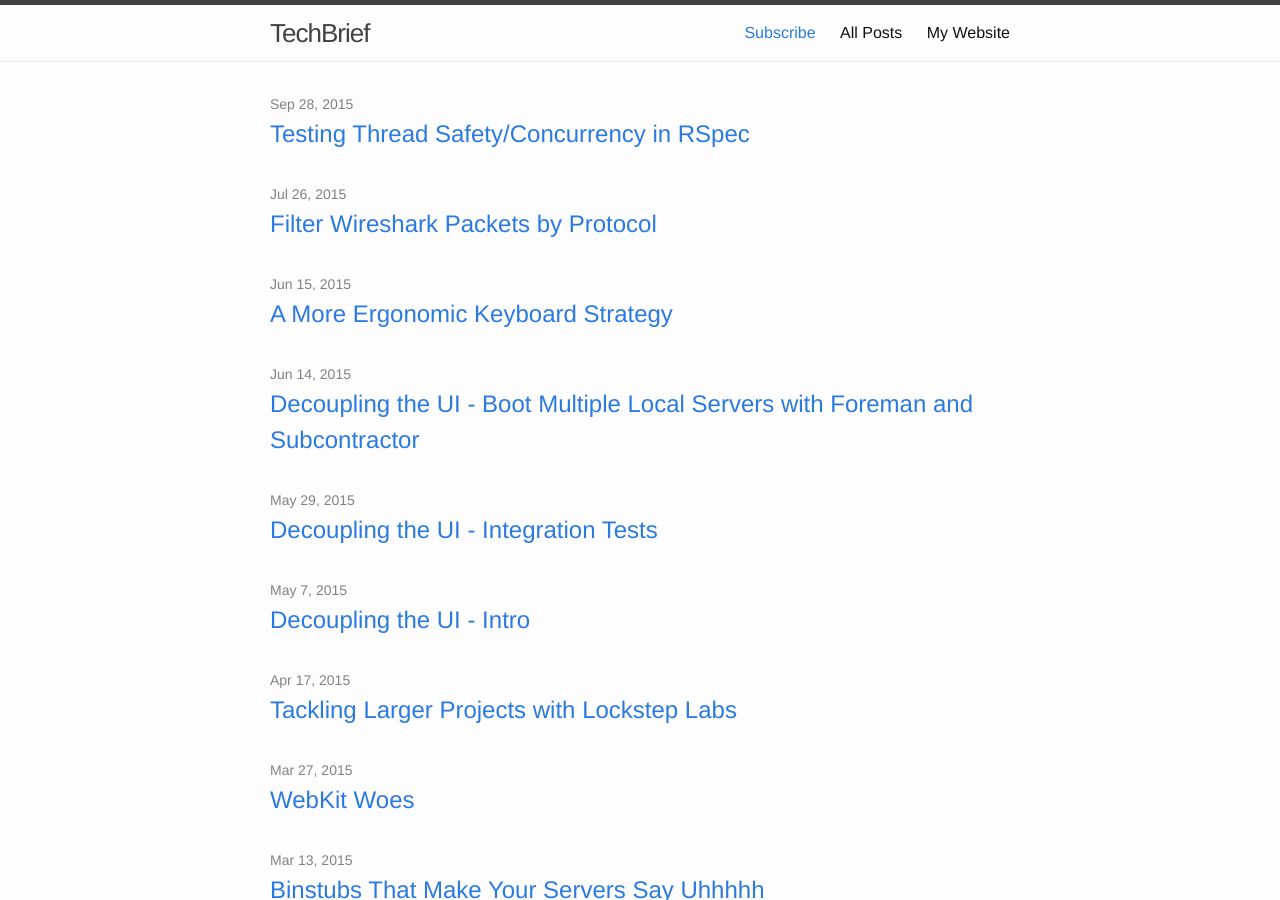
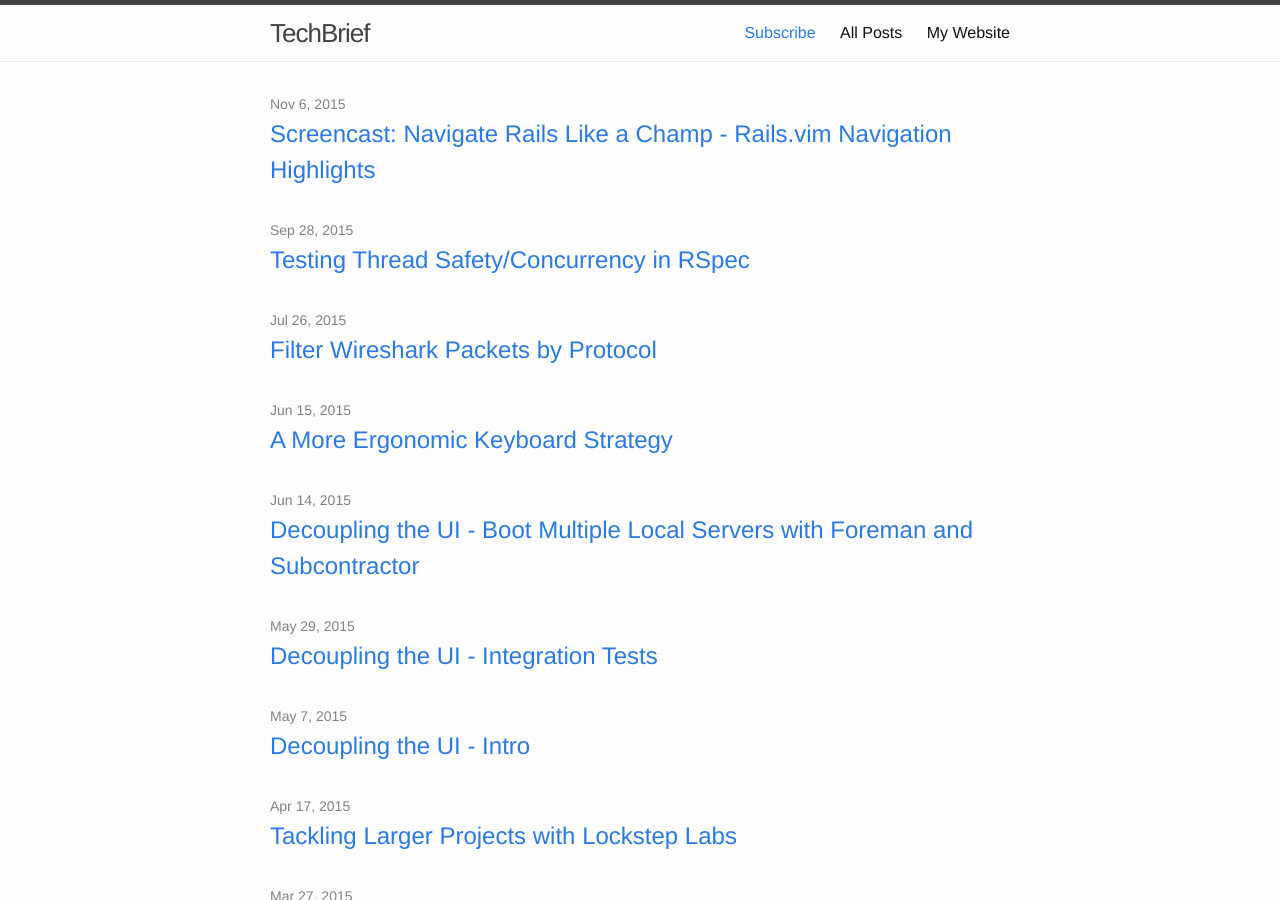
Before and after one commit to hiattp/blog, a Jekyll site: the page built from index.html, in a window 1280 px wide and 900 px high. Built offline with Jekyll 4.4.1, drawn with Linux system fonts in a browser that asks for light colours; some of the changed lines change nothing that is shown.

Commit message:
added rails navigation post

```diff
--- a/_posts/2014-12-12-screencast-tips-and-tricks-to-speed-up-web-development-workflows.markdown
+++ b/_posts/2014-12-12-screencast-tips-and-tricks-to-speed-up-web-development-workflows.markdown
@@ -38,8 +38,7 @@ already. Enjoy!
 
 ### Update: New Screencast
 
-If you enjoyed this screencast, check out
-[Quick and Dirty Vim Macros][new-screencast]!
+If you enjoyed this screencast, check out [Quick and Dirty Vim Macros][new-screencast]!
 
 [recent-post]: http://blog.paulrugelhiatt.com/vim/productivity/2014/12/05/your-natural-tendency-to-observe-progress-is-killing-your-productivity.html
 [divvy]: http://mizage.com/divvy/
--- /dev/null
+++ b/_posts/2015-11-06-screencast-navigate-rails-like-a-champ-rails-vim.markdown
@@ -0,0 +1,19 @@
+---
+layout: post
+title:  "Screencast: Navigate Rails Like a Champ - Rails.vim Navigation Highlights"
+date:   2015-11-06 12:13:26
+categories: rails vim productivity screencasts
+meta: "A screencast on Rails navigation techniques with Rails.vim"
+---
+I'm a huge fan of [rails.vim][railsvim] and I've touched on the features in
+other screencasts but I wanted to do something shorter and more poignant this
+time. Enjoy!
+
+<div class="bt-video-container" style="position:relative;padding-bottom:75.00%;padding-top:30px;height:0;overflow:hidden"><iframe width="480" height="360" src="https://www.youtube.com/embed/8Ag8xtaUh9E?rel=0" frameborder="0" allowfullscreen=""></iframe></div>
+\* Let me know if this font size is better! I tried to make it more readable this time.
+
+
+If you enjoyed this screencast, check out [Quick and Dirty Vim Macros][new-screencast]!
+
+[railsvim]: https://github.com/tpope/vim-rails
+[new-screencast]: http://blog.paulrugelhiatt.com/rails/vim/productivity/2015/01/19/screencast-quick-and-dirty-vim-macros.html
```
